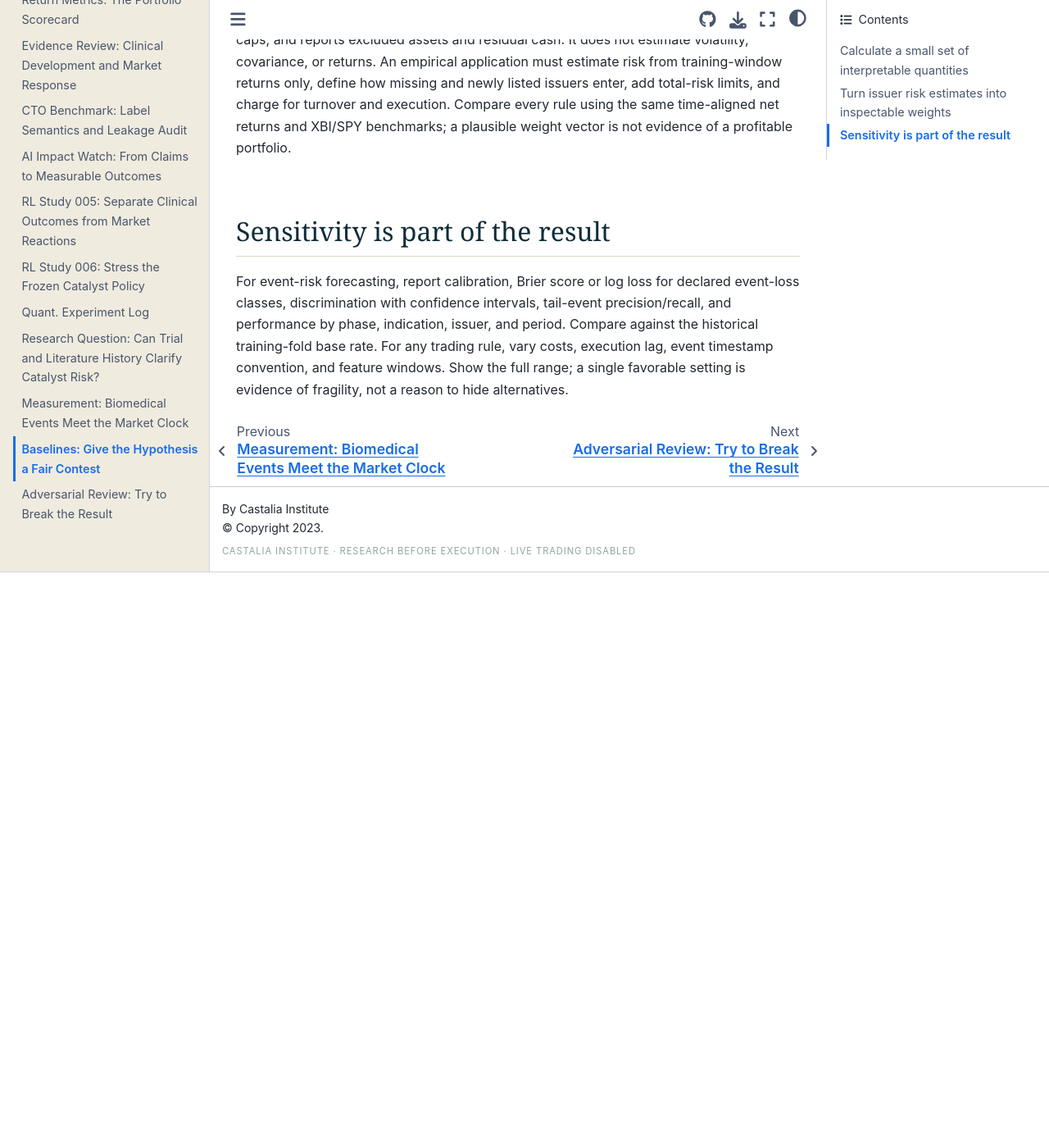
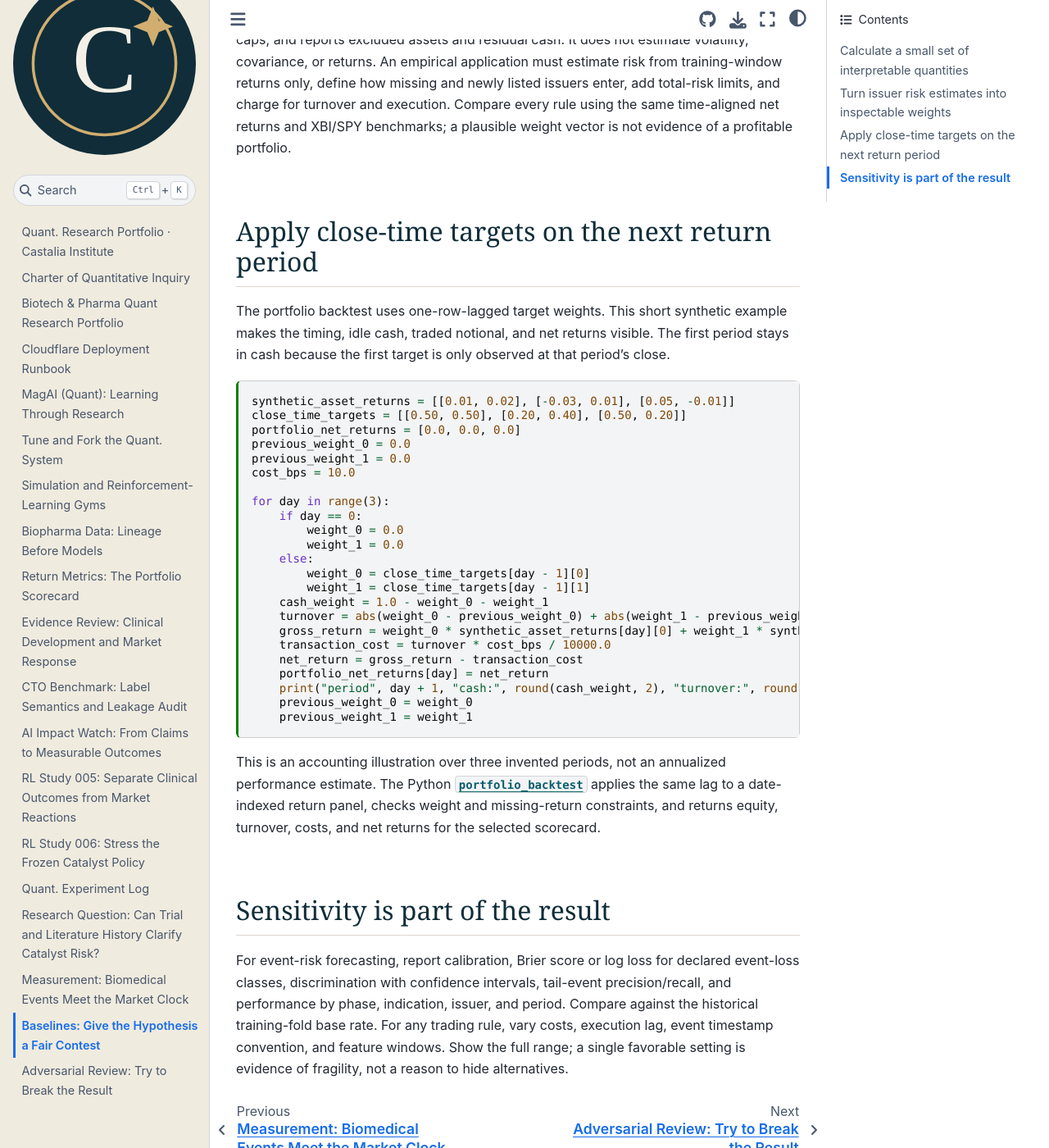
Before and after one commit to CastaliaInstitute/quant, a Jupyter Book: the page built from book/research/baselines.md, in a window 1280 px wide and 1400 px high, scrolled down 2297 px. Shown: the whole window at 82% size. Built offline with Jupyter Book 1.0.4 settings and Sphinx 7.4.7 and the Sphinx Book theme 1.1.4, drawn with Linux system fonts in a browser that asks for light colours; before the commit the page ends 2995 px from its top, so only the background shows below that.

Commit message:
Show lagged portfolio return accounting in book

````diff
--- a/book/research/baselines.md
+++ b/book/research/baselines.md
@@ -81,6 +81,38 @@ print("Residual cash after issuer caps:", round(cash_weight, 3))
 
 The cap is applied without reallocating excess to the other names, so the remainder stays in cash. The reusable Python baseline in [`quantlab.portfolio.allocate_portfolio`](https://github.com/CastaliaInstitute/quant/blob/main/src/quantlab/portfolio.py) implements equal-weight and inverse-volatility weights with issuer and optional sector caps, and reports excluded assets and residual cash. It does not estimate volatility, covariance, or returns. An empirical application must estimate risk from training-window returns only, define how missing and newly listed issuers enter, add total-risk limits, and charge for turnover and execution. Compare every rule using the same time-aligned net returns and XBI/SPY benchmarks; a plausible weight vector is not evidence of a profitable portfolio.
 
+## Apply close-time targets on the next return period
+
+The portfolio backtest uses one-row-lagged target weights. This short synthetic example makes the timing, idle cash, traded notional, and net returns visible. The first period stays in cash because the first target is only observed at that period's close.
+
+```{code-cell} ipython3
+synthetic_asset_returns = [[0.01, 0.02], [-0.03, 0.01], [0.05, -0.01]]
+close_time_targets = [[0.50, 0.50], [0.20, 0.40], [0.50, 0.20]]
+portfolio_net_returns = [0.0, 0.0, 0.0]
+previous_weight_0 = 0.0
+previous_weight_1 = 0.0
+cost_bps = 10.0
+
+for day in range(3):
+    if day == 0:
+        weight_0 = 0.0
+        weight_1 = 0.0
+    else:
+        weight_0 = close_time_targets[day - 1][0]
+        weight_1 = close_time_targets[day - 1][1]
+    cash_weight = 1.0 - weight_0 - weight_1
+    turnover = abs(weight_0 - previous_weight_0) + abs(weight_1 - previous_weight_1)
+    gross_return = weight_0 * synthetic_asset_returns[day][0] + weight_1 * synthetic_asset_returns[day][1]
+    transaction_cost = turnover * cost_bps / 10000.0
+    net_return = gross_return - transaction_cost
+    portfolio_net_returns[day] = net_return
+    print("period", day + 1, "cash:", round(cash_weight, 2), "turnover:", round(turnover, 2), "cost:", round(transaction_cost, 5), "net return:", round(net_return, 5))
+    previous_weight_0 = weight_0
+    previous_weight_1 = weight_1
+```
+
+This is an accounting illustration over three invented periods, not an annualized performance estimate. The Python [`portfolio_backtest`](https://github.com/CastaliaInstitute/quant/blob/main/src/quantlab/portfolio.py) applies the same lag to a date-indexed return panel, checks weight and missing-return constraints, and returns equity, turnover, costs, and net returns for the selected scorecard.
+
 ## Sensitivity is part of the result
 
 For event-risk forecasting, report calibration, Brier score or log loss for declared event-loss classes, discrimination with confidence intervals, tail-event precision/recall, and performance by phase, indication, issuer, and period. Compare against the historical training-fold base rate. For any trading rule, vary costs, execution lag, event timestamp convention, and feature windows. Show the full range; a single favorable setting is evidence of fragility, not a reason to hide alternatives.
````
